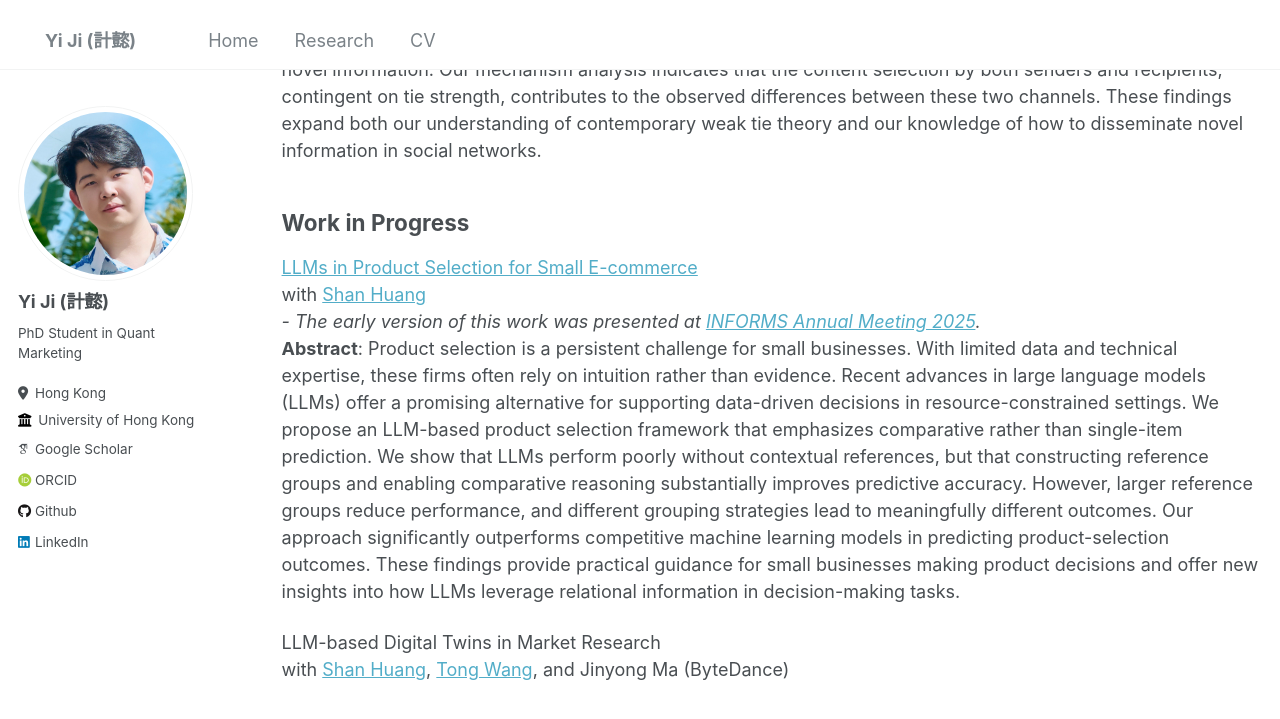
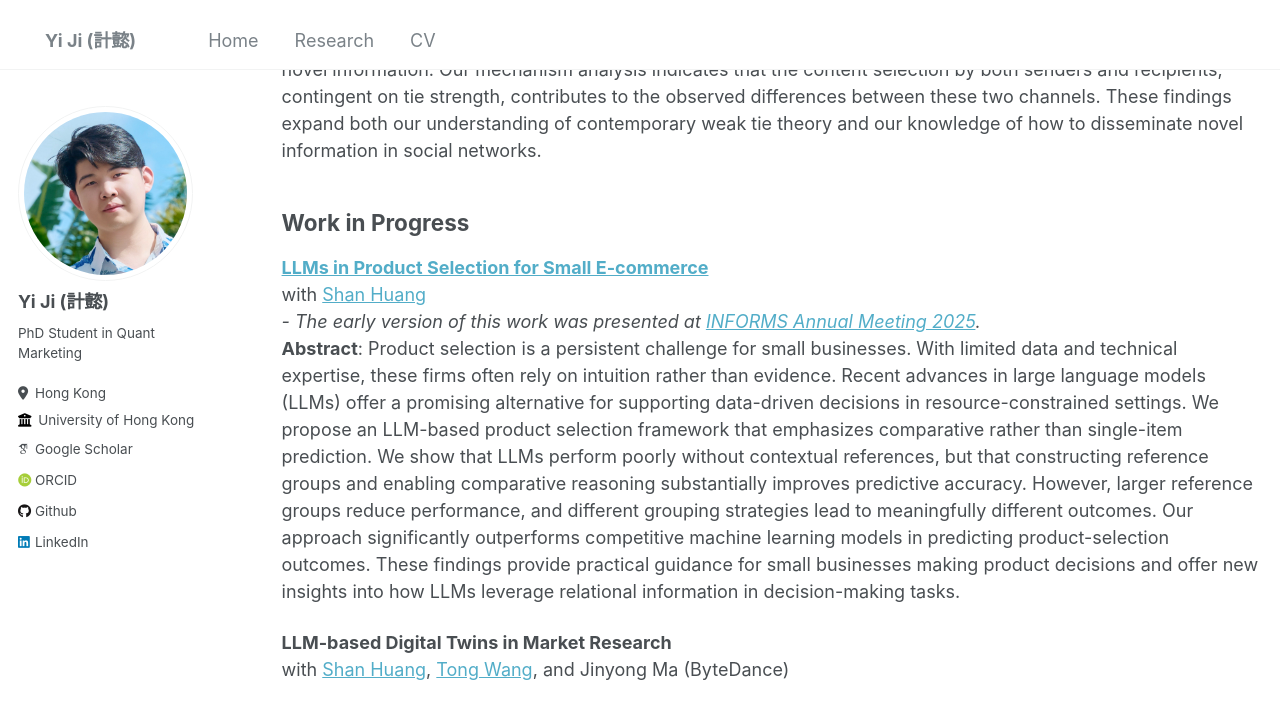
Before and after one commit to jasonyji/jasonyji.github.io, a Jekyll site: the page built from _pages/research.md, in a window 1280 px wide and 900 px high, scrolled down 1000 px. Shown: the top 719 px of the window. Built offline with Jekyll 4.4.1, drawn with Linux system fonts in a browser that asks for light colours; some web fonts are replaced.

```diff
--- a/_pages/research.md
+++ b/_pages/research.md
@@ -19,10 +19,10 @@ with <a href="https://www.shanhhuang.com/" target="_blank">Shan Huang</a> and <a
 
 ## Work in Progress
 
-<a href="https://papers.ssrn.com/sol3/papers.cfm?abstract_id=5822963" target="_blank">LLMs in Product Selection for Small E-commerce</a> \
+<a href="https://papers.ssrn.com/sol3/papers.cfm?abstract_id=5822963" target="_blank">**LLMs in Product Selection for Small E-commerce**</a> \
 with <a href="https://www.shanhhuang.com/" target="_blank">Shan Huang</a> \
 *- The early version of this work was presented at <a href="https://meetings.informs.org/wordpress/annual/?_gl=1%2A4l1ytl%2A_gcl_au%2AMjEyMDQ1MTA3NC4xNzY5NTI5NTIy">INFORMS Annual Meeting 2025</a>.* \
 **Abstract**: Product selection is a persistent challenge for small businesses. With limited data and technical expertise, these firms often rely on intuition rather than evidence. Recent advances in large language models (LLMs) offer a promising alternative for supporting data-driven decisions in resource-constrained settings. We propose an LLM-based product selection framework that emphasizes comparative rather than single-item prediction. We show that LLMs perform poorly without contextual references, but that constructing reference groups and enabling comparative reasoning substantially improves predictive accuracy. However, larger reference groups reduce performance, and different grouping strategies lead to meaningfully different outcomes. Our approach significantly outperforms competitive machine learning models in predicting product-selection outcomes. These findings provide practical guidance for small businesses making product decisions and offer new insights into how LLMs leverage relational information in decision-making tasks.
 
-LLM-based Digital Twins in Market Research \
+**LLM-based Digital Twins in Market Research** \
 with <a href="https://www.shanhhuang.com/" target="_blank">Shan Huang</a>, <a href="https://tongwang-ai.github.io" target="_blank">Tong Wang</a>, and Jinyong Ma (ByteDance)
```
